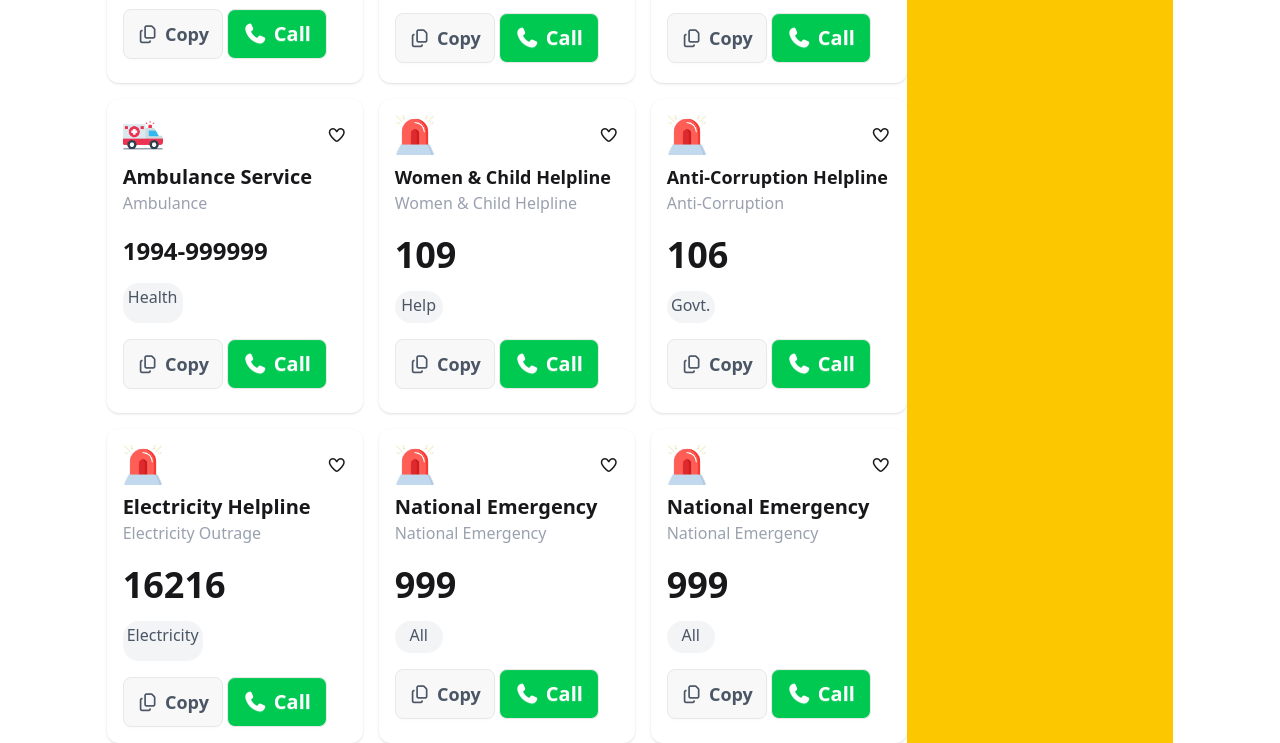
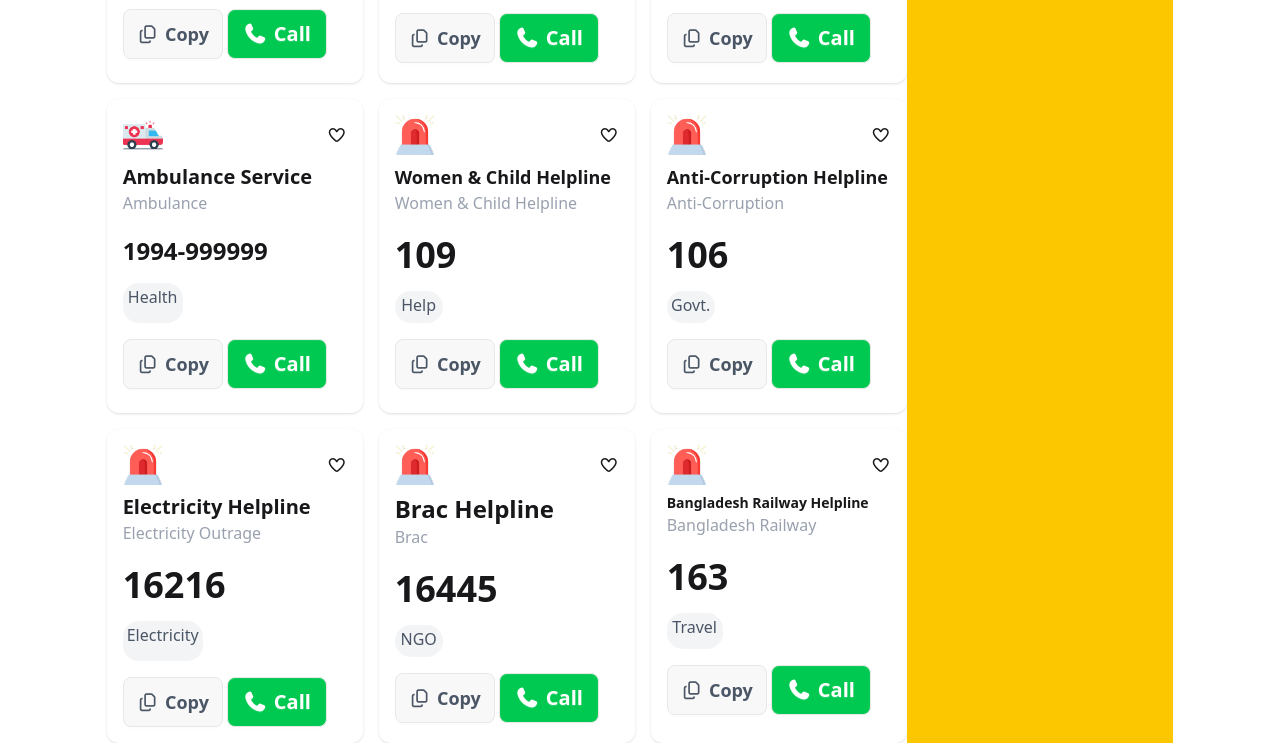
Before and after one commit to SwarnaliSahaBristi/emergency-hotline, a plain HTML site: page index.html in a window 1280 px wide. Shown: the part 519-1262 px from the top of the page. Drawn offline with nearby package versions, Linux system fonts and the light colour scheme.

Commit message:
added sections,headings

```diff
--- a/index.html
+++ b/index.html
@@ -196,17 +196,17 @@
                 <button class="btn bg-green-500 text-white font-semibold text-xl w-[100px] h-[50px] rounded-lg text-center"><span><i class="fa-solid fa-phone"></i></span>Call</button>
               </div>
             </div>
-             <!-- nationl-emergency -->
+             <!-- Brac Helpline -->
             <div class="shadow bg-white rounded-xl p-4 ">
               <div class="flex justify-between items-center">
                 <img src="./assets/emergency.png" class="w-10 h-10 " alt="">
                 <p><i class="fa-regular fa-heart"></i></p>
               </div>
               <div class="">
-                <h1 class="font-bold text-xl mt-2">National Emergency</h1>
-                <p class="text-gray-400">National Emergency</p>
-                <p class="font-bold text-4xl mt-5">999</p>
-                <p class="border-2 border-gray-100 bg-gray-100 w-12 h-8 text-center rounded-2xl text-gray-600 my-4">All</p>
+                <h1 class="font-bold text-2xl mt-2">Brac Helpline</h1>
+                <p class="text-gray-400">Brac</p>
+                <p class="font-bold text-4xl mt-5">16445</p>
+                <p class="border-2 border-gray-100 bg-gray-100 w-12 h-8 text-center rounded-2xl text-gray-600 my-4">NGO</p>
               </div>
 
               <div class="">
@@ -214,17 +214,17 @@
                 <button class="btn bg-green-500 text-white font-semibold text-xl w-[100px] h-[50px] rounded-lg text-center"><span><i class="fa-solid fa-phone"></i></span>Call</button>
               </div>
             </div>
-             <!-- nationl-emergency -->
+             <!-- Bangladesh Railway Helpline  -->
             <div class="shadow bg-white rounded-xl p-4 ">
               <div class="flex justify-between items-center">
                 <img src="./assets/emergency.png" class="w-10 h-10 " alt="">
                 <p><i class="fa-regular fa-heart"></i></p>
               </div>
               <div class="">
-                <h1 class="font-bold text-xl mt-2">National Emergency</h1>
-                <p class="text-gray-400">National Emergency</p>
-                <p class="font-bold text-4xl mt-5">999</p>
-                <p class="border-2 border-gray-100 bg-gray-100 w-12 h-8 text-center rounded-2xl text-gray-600 my-4">All</p>
+                <h1 class="font-bold text-sm mt-2">Bangladesh Railway Helpline</h1>
+                <p class="text-gray-400">Bangladesh Railway</p>
+                <p class="font-bold text-4xl mt-5">163</p>
+                <p class="border-2 border-gray-100 bg-gray-100 w-14 h-9 text-center rounded-2xl text-gray-600 my-4">Travel</p>
               </div>
 
               <div class="">
@@ -235,7 +235,9 @@
             </div>
           </div>
         </section>
-        <aside id="call-history" class="col-span-3 bg-yellow-400"></aside>
+        <aside id="call-history" class="col-span-3 bg-yellow-400">
+
+        </aside>
       </section>
     </main>
   </body>
```
